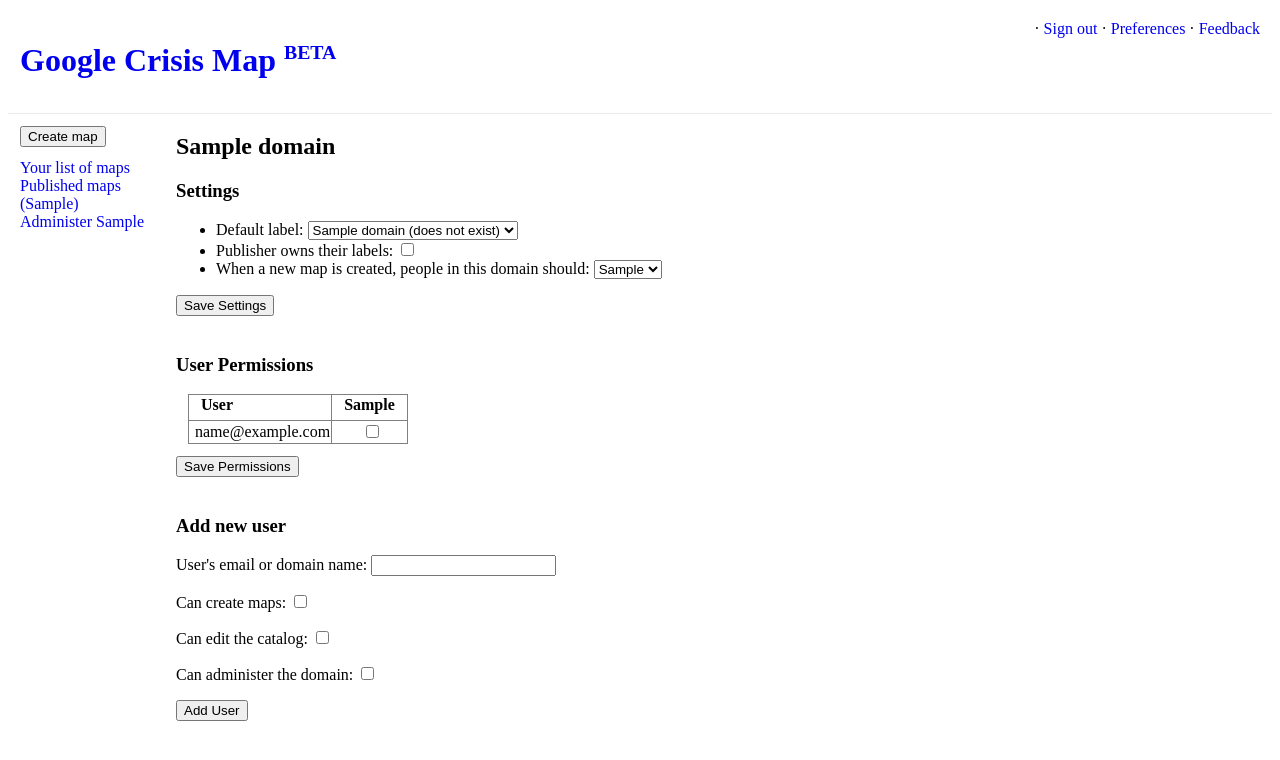
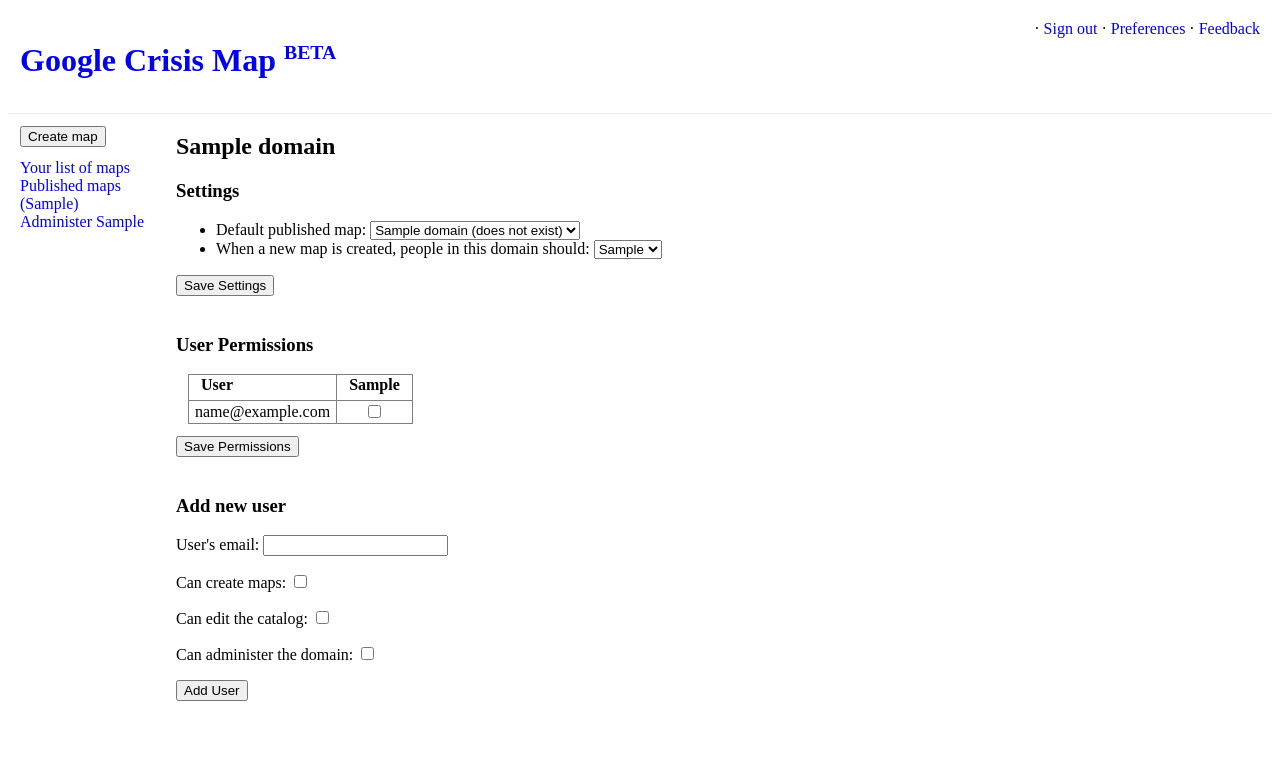
Before and after one commit to googlearchive/googlecrisismap, a Django app: template templates/admin_domain.html in a window 1280 px wide. Shown: the top 760 px of the page. Run offline with Django 3.2, Linux system fonts and the light colour scheme; the template is opened without the code that fills it: most values are stand-ins (such as "Sample title", 1, 10 or a date in 2020).

Commit message:
Touch up domain admin page ------------- Created by MOE: http://code.google.com/p/moe-java MOE_MIGRATED_REVID=45084876

```diff
--- a/static/admin.css
+++ b/static/admin.css
@@ -154,6 +154,7 @@ h2 + h3 {
 .cm-perms-user-settings table td {
     text-align:center;
     padding-left:6px;
+    padding-right:6px;
 }
 
 .cm-perms-user-settings table th {
--- a/templates/admin_domain.html
+++ b/templates/admin_domain.html
@@ -21,7 +21,7 @@ specific language governing permissions and limitations under the License.
     <input type="hidden" name="form" value="domain-settings">
     <ul>
       <li>
-        <span class="cm-perms-setting-label">Default label:</span>
+        <span class="cm-perms-setting-label">Default published map:</span>
         <span class="cm-perms-setting-value">
           <select name='default_label'>
             {% if domain.default_label not in labels and domain.default_label != 'empty' %}
@@ -43,13 +43,6 @@ specific language governing permissions and limitations under the License.
               </option>
             {% endif %}
           </select>
-        </span>
-      </li>
-      <li>
-        <span class="cm-perms-setting-label">Publisher owns their labels:</span>
-        <span class="cm-perms-setting-value">
-          <input type="checkbox" name="has_sticky_catalog_entries"
-              {{domain.has_sticky_catalog_entries|yesno:"checked"}}>
         </span>
       </li>
       <li>
@@ -103,7 +96,7 @@ specific language governing permissions and limitations under the License.
 <div class="cm-perms-new-user-form">
   <form method="post">
     <input type="hidden" name="form" value="add-user">
-    <p>User's email or domain name:
+    <p>User's email:
       <input type="text" name="new_email" label="Email">
     <p>Can create maps:
       <input type="checkbox" name="new_email.MAP_CREATOR" label="Map Creator">
```
Also changed, not shown: admin.py (+4 -4 lines).
